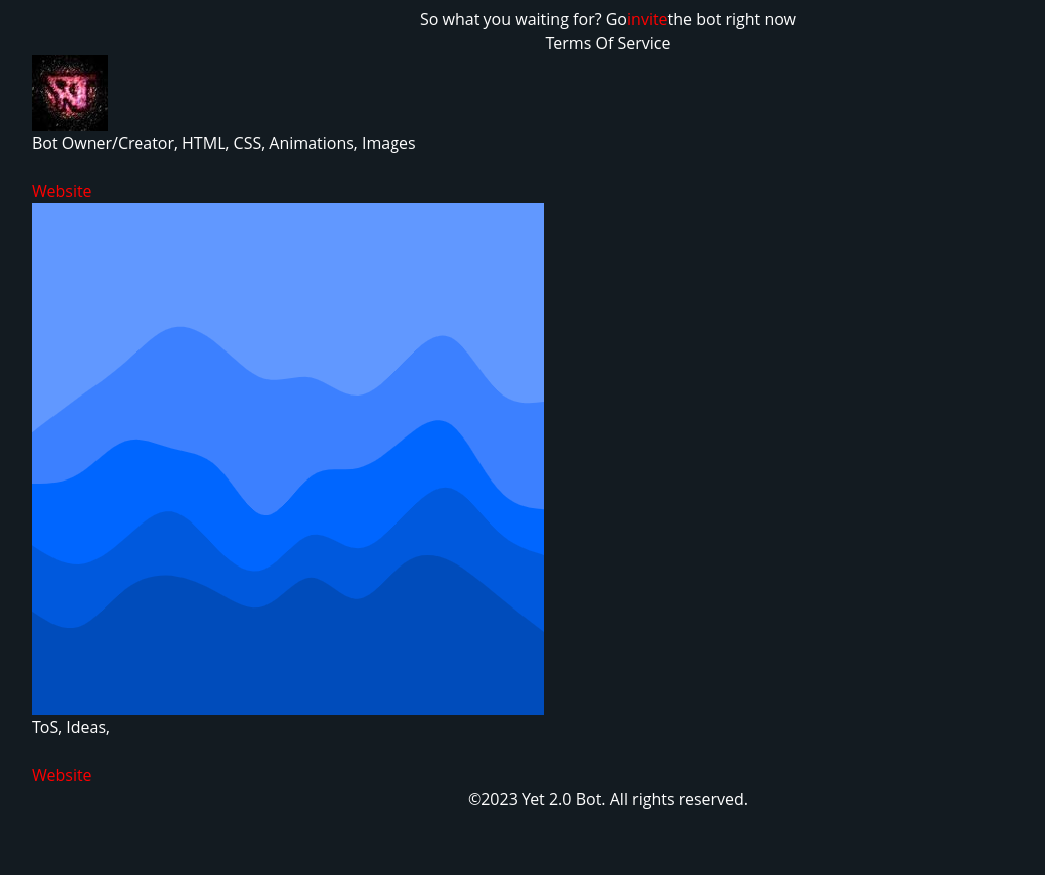
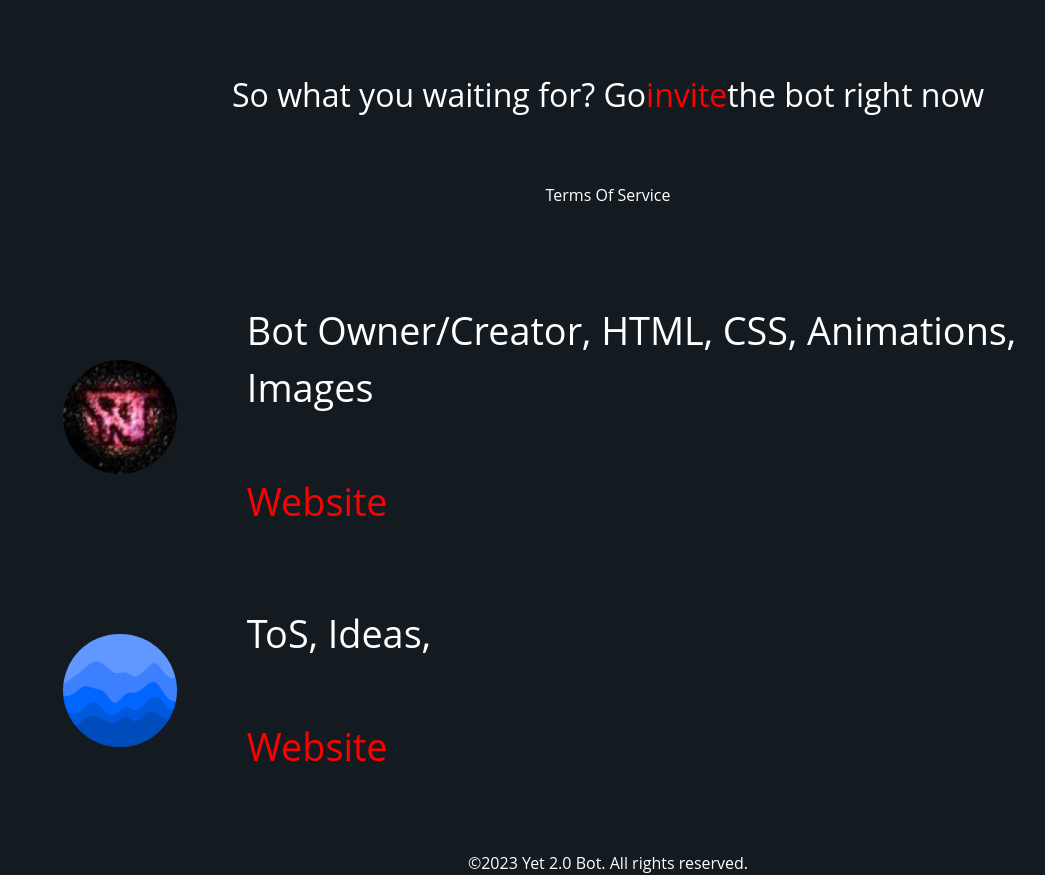
Before and after one commit to YetNT/y2b-website, a Next.js app: page / in a window 1280 px wide. Shown: the part 1800-2675 px from the top of the page, without its empty margins (32-1077 px from the left). Before the commit the page ends 2611 px from the top, so only its background shows below. Built offline with nearby package versions, Linux system fonts and the light colour scheme.

Commit message:
Fixed more stuff

```diff
--- a/src/app/page.tsx
+++ b/src/app/page.tsx
@@ -71,7 +71,7 @@ const Home = () => {
                 <span>and (soon to be) many more!</span>
             </div>
         </div>
-        <span id="goDoIt">
+        <span className={s.goDoIt}>
             So what you waiting for? Go
         <a
             href="https://discord.com/oauth2/authorize?client_id=701280304182067251&permissions=412317141056&scope=applications.commands%20bot"
@@ -84,30 +84,30 @@ const Home = () => {
         the bot right now
         </span>
         <div id="links">
-            <div className="buttons">
+            <div className={s.buttons}>
                 <button type="button" className="btn btnStyle" onClick={() => { window.location.href = '/tos/'; }}>
                     Terms Of Service
                 </button>
             </div>
         </div>
-        <div className="container">
-            <div id="credits">
-                <div className="user">
-                    <picture><img className="creditsImg" src="credits/yet.jpeg" alt="Yet"/></picture>
-                    <div className="creditsContent">
-                        <div className="contri">Bot Owner/Creator, HTML, CSS, Animations, Images</div>
+        <div className={s.container}>
+            <div className={s.credits}>
+                <div className={s.user}>
+                    <picture><img className={s.creditsImg} src="credits/yet.jpeg" alt="Yet"/></picture>
+                    <div className={s.creditsContent}>
+                        <div className={s.contri}>Bot Owner/Creator, HTML, CSS, Animations, Images</div>
                         <br />
-                        <div className="userLinks">
+                        <div className={s.userLinks}>
                             <a href="https://yetnt.pages.dev">Website</a>
                         </div>
                     </div>
                 </div>
-                <div className="user">
-                    <picture><img className="creditsImg" src="credits/flo.png" alt="Flo" /></picture>
-                    <div className="creditsContent">
-                        <div className="contri">ToS, Ideas,</div>
+                <div className={s.user}>
+                    <picture><img className={s.creditsImg} src="credits/flo.png" alt="Flo" /></picture>
+                    <div className={s.creditsContent}>
+                        <div className={s.contri}>ToS, Ideas,</div>
                         <br />
-                        <div className="userLinks">
+                        <div className={s.userLinks}>
                             <a href="https://devflo.pages.dev">Website</a>
                         </div>
                     </div>
```
